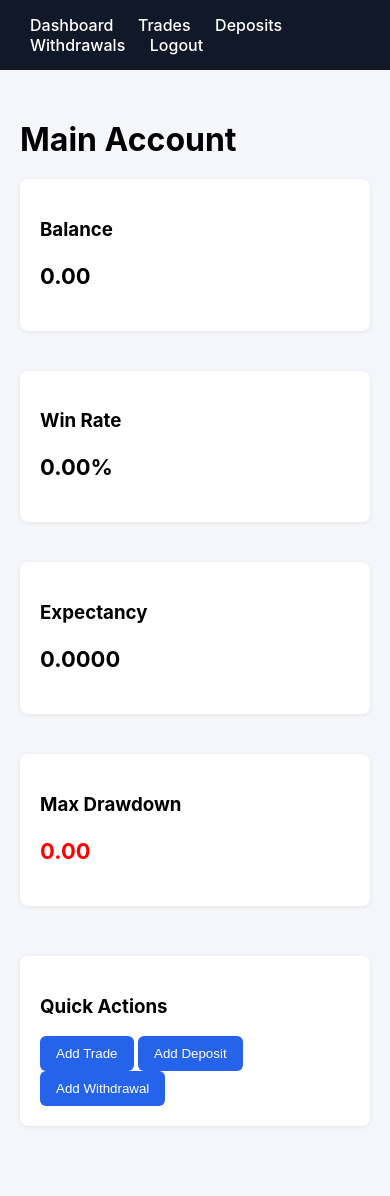
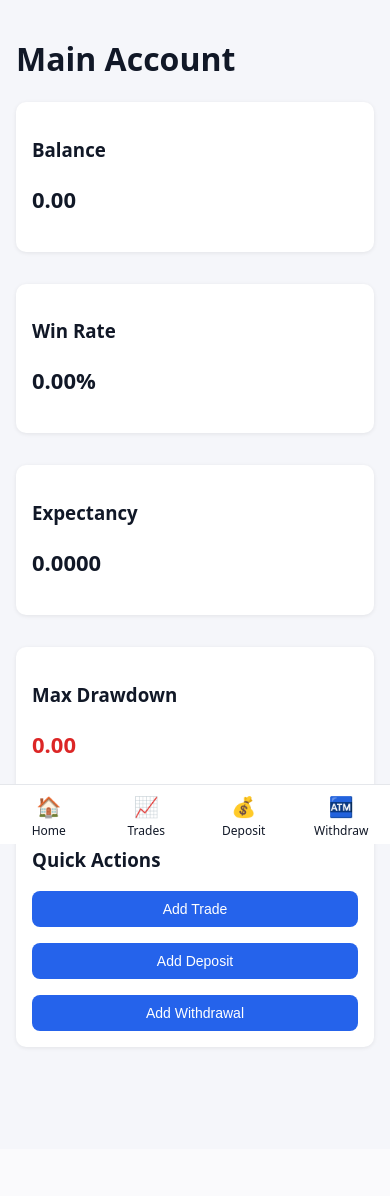
Before and after one commit to Sparexonzy95/forex-manager, a Django app: page / in a window 390 px wide. After the commit the page ends 1049 px from the top, so only its background shows below. Run offline with Django 5.2, Linux system fonts and the light colour scheme; the visitor is signed in with stand-in values (Sample User, id 1); data comes from the database, SQL or seed files in the repository; data that the repository does not hold is empty.

Commit message:
Responsive UI + sticky mobile navbar + table fixes

```diff
--- a/templates/base.html
+++ b/templates/base.html
@@ -1,96 +1,228 @@
 <!DOCTYPE html>
-<html>
+<html lang="en">
 <head>
+    <meta charset="UTF-8">
     <title>Forex Manager</title>
+    <meta name="viewport" content="width=device-width, initial-scale=1">
+
     <style>
+        * {
+            box-sizing: border-box;
+        }
+
         body {
-            font-family: Inter, Arial, sans-serif;
             margin: 0;
+            font-family: system-ui, -apple-system, BlinkMacSystemFont, "Segoe UI", sans-serif;
             background: #f5f6fa;
+            color: #111827;
+            padding-bottom: 70px; /* space for mobile navbar */
         }
+
+        /* ===== TOP NAV (DESKTOP) ===== */
         header {
             background: #111827;
             color: white;
-            padding: 15px 30px;
+            padding: 12px 20px;
         }
-        header a {
+
+        .nav {
+            display: flex;
+            align-items: center;
+            gap: 14px;
+            flex-wrap: wrap;
+        }
+
+        .nav a {
             color: white;
-            margin-right: 20px;
             text-decoration: none;
             font-weight: 500;
+            font-size: 14px;
         }
+
+        .nav-right {
+            margin-left: auto;
+            display: flex;
+            gap: 14px;
+        }
+
+        /* ===== LAYOUT ===== */
         .container {
-            max-width: 1100px;
-            margin: 30px auto;
-            padding: 20px;
+            max-width: 1200px;
+            margin: 0 auto;
+            padding: 16px;
         }
+
+        /* ===== CARDS ===== */
         .card {
             background: white;
-            padding: 20px;
-            border-radius: 8px;
+            border-radius: 10px;
+            padding: 16px;
+            margin-bottom: 16px;
             box-shadow: 0 1px 4px rgba(0,0,0,0.08);
-            margin-bottom: 20px;
         }
-        h1, h2 {
-            margin-top: 0;
+
+        /* ===== GRID ===== */
+        .grid {
+            display: grid;
+            grid-template-columns: repeat(auto-fit, minmax(220px, 1fr));
+            gap: 16px;
         }
+
+        /* ===== BUTTONS ===== */
         button {
             background: #2563eb;
             color: white;
             border: none;
-            padding: 10px 16px;
-            border-radius: 6px;
+            border-radius: 8px;
+            padding: 10px 14px;
+            font-size: 14px;
             cursor: pointer;
         }
+
         button:hover {
             background: #1e40af;
         }
+
+        /* ===== FORMS ===== */
+        label {
+            font-weight: 600;
+            font-size: 13px;
+            display: block;
+            margin-top: 12px;
+        }
+
         input, select {
             width: 100%;
-            padding: 8px;
-            margin-top: 5px;
-            margin-bottom: 15px;
+            padding: 10px;
+            border-radius: 8px;
+            border: 1px solid #d1d5db;
+            font-size: 14px;
+            margin-top: 6px;
         }
+
+        /* ===== TABLES ===== */
+        .table-wrapper {
+            width: 100%;
+            overflow-x: auto;
+        }
+
         table {
             width: 100%;
             border-collapse: collapse;
+            min-width: 700px;
         }
+
         th, td {
-            padding: 10px;
-            border-bottom: 1px solid #ddd;
+            padding: 12px;
+            border-bottom: 1px solid #e5e7eb;
+            font-size: 14px;
             text-align: left;
         }
-        .actions a {
-            margin-right: 15px;
+
+        th {
+            background: #f9fafb;
+            font-weight: 600;
         }
 
-        label {
-    font-weight: 500;
-    display: block;
-    margin-top: 10px;
+        /* ===== PAGINATION ===== */
+        .pagination {
+            margin-top: 16px;
+            display: flex;
+            gap: 12px;
+            flex-wrap: wrap;
+            align-items: center;
         }
 
+        /* ===== MOBILE STICKY NAV ===== */
+        .mobile-nav {
+            display: none;
+            position: fixed;
+            bottom: 0;
+            left: 0;
+            right: 0;
+            background: white;
+            border-top: 1px solid #e5e7eb;
+            height: 60px;
+            z-index: 1000;
+        }
+
+        .mobile-nav a {
+            flex: 1;
+            text-align: center;
+            text-decoration: none;
+            color: #111827;
+            font-size: 12px;
+            padding-top: 8px;
+        }
+
+        .mobile-nav a span {
+            display: block;
+            font-size: 20px;
+            margin-bottom: 2px;
+        }
+
+        /* ===== RESPONSIVE RULES ===== */
+        @media (max-width: 768px) {
+            header {
+                display: none;
+            }
+
+            .mobile-nav {
+                display: flex;
+            }
+
+            button {
+                width: 100%;
+            }
+        }
     </style>
 </head>
+
 <body>
 
+<!-- DESKTOP NAV -->
 <header>
+    <div class="nav">
         <a href="/">Dashboard</a>
         <a href="/trades">Trades</a>
         <a href="/deposits">Deposits</a>
         <a href="/withdrawals">Withdrawals</a>
 
+        <div class="nav-right">
             {% if user.is_authenticated %}
                 <a href="/logout/">Logout</a>
             {% else %}
                 <a href="/login/">Login</a>
                 <a href="/register/">Register</a>
             {% endif %}
+        </div>
+    </div>
 </header>
 
+<!-- MAIN CONTENT -->
 <div class="container">
     {% block content %}{% endblock %}
 </div>
 
+<!-- MOBILE STICKY NAV -->
+<nav class="mobile-nav">
+    <a href="/">
+        <span>🏠</span>
+        Home
+    </a>
+    <a href="/trades">
+        <span>📈</span>
+        Trades
+    </a>
+    <a href="/deposits">
+        <span>💰</span>
+        Deposit
+    </a>
+    <a href="/withdrawals">
+        <span>🏧</span>
+        Withdraw
+    </a>
+</nav>
+
 </body>
 </html>
--- a/templates/dashboard/index.html
+++ b/templates/dashboard/index.html
@@ -1,39 +1,39 @@
 {% extends "base.html" %}
 {% block content %}
 
-<h1 style="margin-bottom:20px;">{{ account.name }}</h1>
+<h1>{{ account.name }}</h1>
 
-<div style="display:grid; grid-template-columns: repeat(auto-fit, minmax(220px, 1fr)); gap:20px;">
-
+<div class="grid">
     <div class="card">
         <h3>Balance</h3>
-        <p style="font-size:22px; font-weight:bold;">{{ balance }}</p>
+        <p style="font-size:22px;font-weight:700;">{{ balance }}</p>
     </div>
 
     <div class="card">
         <h3>Win Rate</h3>
-        <p style="font-size:22px; font-weight:bold;">{{ win_rate }}%</p>
+        <p style="font-size:22px;font-weight:700;">{{ win_rate }}%</p>
     </div>
 
     <div class="card">
         <h3>Expectancy</h3>
-        <p style="font-size:22px; font-weight:bold;">{{ expectancy }}</p>
+        <p style="font-size:22px;font-weight:700;">{{ expectancy }}</p>
     </div>
 
     <div class="card">
         <h3>Max Drawdown</h3>
-        <p style="font-size:22px; font-weight:bold; color:red;">
+        <p style="font-size:22px;font-weight:700;color:#dc2626;">
             {{ drawdown }}
         </p>
     </div>
-
 </div>
 
-<div class="card" style="margin-top:30px;">
+<div class="card">
     <h3>Quick Actions</h3>
-    <a href="/trades/new"><button>Add Trade</button></a>
-    <a href="/deposits/new"><button>Add Deposit</button></a>
-    <a href="/withdrawals/new"><button>Add Withdrawal</button></a>
+    <div class="grid">
+        <a href="/trades/new"><button>Add Trade</button></a>
+        <a href="/deposits/new"><button>Add Deposit</button></a>
+        <a href="/withdrawals/new"><button>Add Withdrawal</button></a>
+    </div>
 </div>
 
 {% endblock %}
```
Also changed, not shown: templates/deposits/list.html (+6 -8 lines), templates/trades/list.html (+19 -12 lines), templates/withdrawals/list.html (+8 -16 lines). Lines whose indentation alone changed are shown as unchanged.
